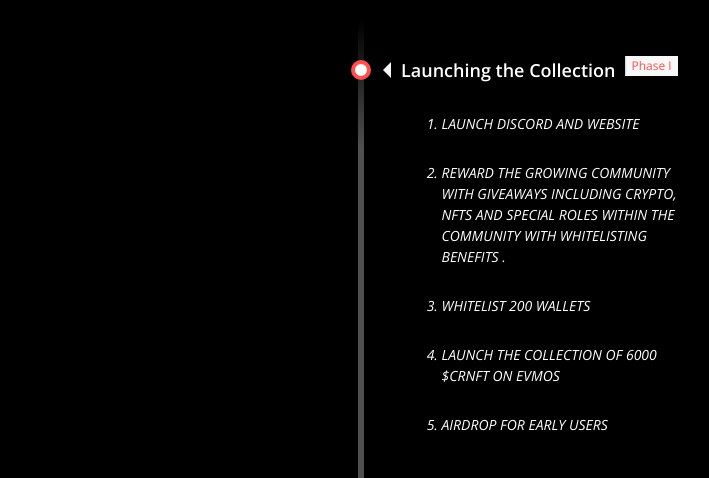
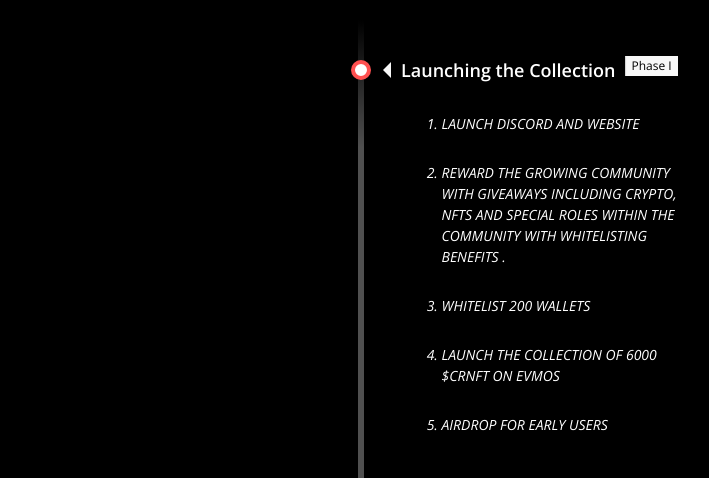
Before and after one commit to Chapobulli/ROADMAPCREVMOS, a plain HTML site: page index.html in a window 1280 px wide. Shown: the top 478 px of the page, 279-988 px from the left. Drawn offline with nearby package versions, Linux system fonts and the light colour scheme.

Commit message:
Update style.css

```diff
--- a/css/style.css
+++ b/css/style.css
@@ -148,7 +148,7 @@ body {
 
   line-height: 1em;
   font-size: 0.66666em;
-  color: rgb(250,80,80);
+  color: rgb(0,0,0);
   vertical-align: middle;
 }
 
```
